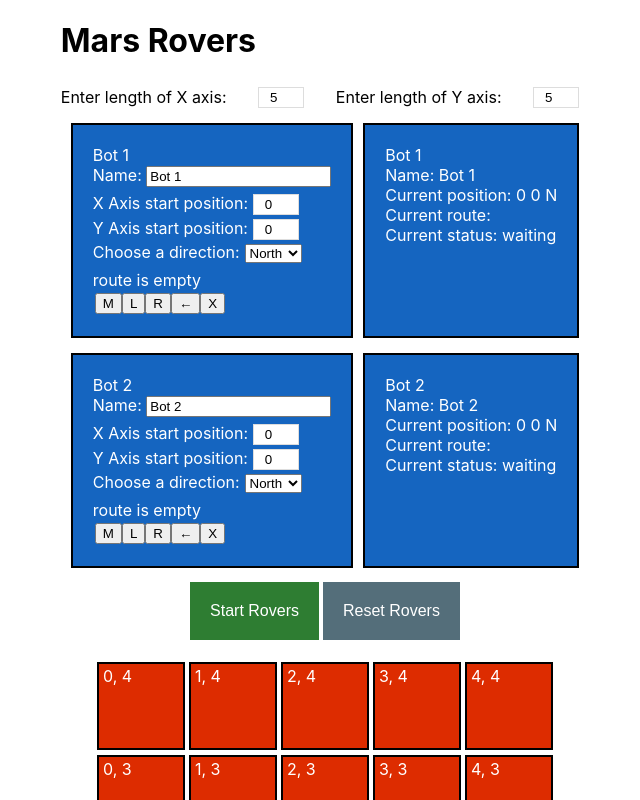
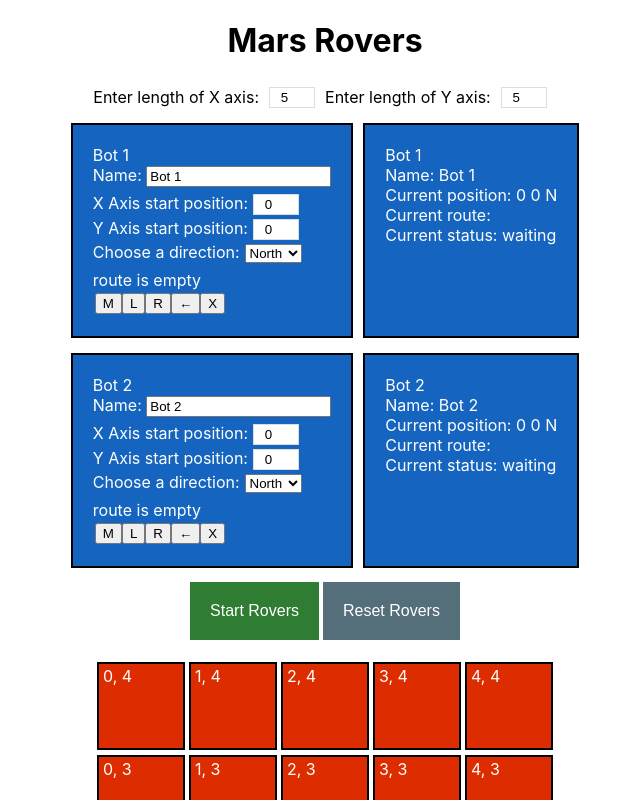
Before and after one commit to GMC437/mars-rovers, a React (Create React App) app: page / in a window 1280 px wide. Shown: the top 800 px of the page, without its empty margins (315-955 px from the left). Built offline with nearby package versions, Linux system fonts and the light colour scheme.

Commit message:
minor updates to styling

```diff
--- a/src/components/map/MapSetupSection/index.js
+++ b/src/components/map/MapSetupSection/index.js
@@ -7,8 +7,7 @@ import NumberInput from "../../ui/NumberInput";
 const InputContainer = styled.div`
   display: flex;
   flex-flow: row wrap;
-//   align-items: stretch;
-  justify-content: space-between;
+  justify-content: center;
 `;
 
 const MapSetupSection = () => {
--- a/src/components/pages/RoverPage/index.js
+++ b/src/components/pages/RoverPage/index.js
@@ -10,7 +10,11 @@ import { addNewBot, setGridAxis } from "../../../actions";
 
 const DivStyled = styled.div`
   display: flex;
+  justify-content: center;
   margin: 5px;
+`;
+const MainTitle = styled.h1`
+  text-align: center;
 `;
 
 const newBot = (index) => {
@@ -38,7 +42,7 @@ const RoverPage = ({ pageTitle }) => {
 
   return (
     <div>
-      <h1>{pageTitle}</h1>
+      <MainTitle>{pageTitle}</MainTitle>
       {bots.length < 2 ? (
         <div>Mars Rovers is loading</div>
       ) : (
```
